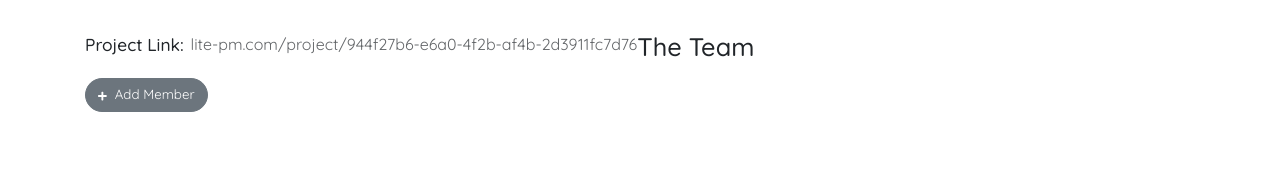
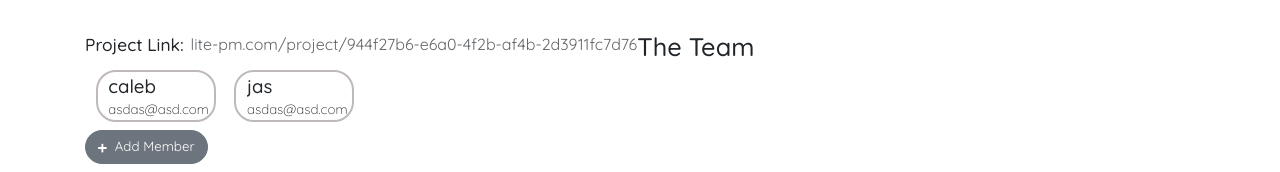
Before and after one commit to CaioCamatta/Lite-PM-frontend, a Next.js app in the folder lite-pm/: page /components/AppPage in a window 1280 px wide. Shown: the part 124-296 px from the top of the page. Built offline with nearby package versions, Linux system fonts and the light colour scheme; no server answers.

Commit message:
fix more bugs

```diff
--- a/lite-pm/pages/components/AppPage.js
+++ b/lite-pm/pages/components/AppPage.js
@@ -36,10 +36,26 @@ class AppPage extends Component {
       teamMembers: [],
       project: {
         projectId: "944f27b6-e6a0-4f2b-af4b-2d3911fc7d76",
-        Task: [  //Tasks
-          { taskId: "23123413", userId: "jas", title: "some task", status: "inProgress" }, //
-          { taskId: "23129413", userId: -1, title: "another task", status: "todo" },
-          { taskId: "1234", userId: "caleb", title: "todo task", status: "inProgress" },
+        Task: [
+          //Tasks
+          {
+            taskId: "23123413",
+            userId: "jas",
+            title: "some task",
+            status: "inProgress",
+          }, //
+          {
+            taskId: "23129413",
+            userId: -1,
+            title: "another task",
+            status: "todo",
+          },
+          {
+            taskId: "1234",
+            userId: "caleb",
+            title: "todo task",
+            status: "inProgress",
+          },
         ],
         documents: [
           {
@@ -54,7 +70,7 @@ class AppPage extends Component {
             userId: "caleb",
             email: "asdas@asd.com",
             name: "caleb",
-            taskList: []
+            taskList: [],
           },
           {
             userId: "jas",
@@ -86,17 +102,16 @@ class AppPage extends Component {
   }
 
   componentDidMount() {
-
-    // let project = window.location.href.toString();
-    // let testcase = project.split("/projects/");
-    // this.setState(
-    //   {
-    //     projectId: testcase[1],
-    //   },
-    //   () => {
-    //     this.getProjectDetails();
-    //   }
-    // );
+    let project = window.location.href.toString();
+    let testcase = project.split("/projects/");
+    this.setState(
+      {
+        projectId: testcase[1],
+      },
+      () => {
+        this.getProjectDetails();
+      }
+    );
 
     //reset the member task lists
     let members = this.state.project.Member;
@@ -142,9 +157,8 @@ class AppPage extends Component {
         }
       }
 
-      this.setState({ Member: members, todoTasks: todos })
+      this.setState({ Member: members, todoTasks: todos });
     });
-
   };
 
   toggleAddTaskModal = () => {
@@ -268,16 +282,6 @@ class AppPage extends Component {
 
   addTeamMember() {
     this.toggleAddMemberModal();
-    let members = this.state.teamMembers;
-    members.push(
-      <TeamMember
-        key={uuid()}
-        name={this.state.memberName}
-        email={this.state.memberEmail}
-        git={this.state.memberGit}
-        phone={this.state.memberPhone}
-      ></TeamMember>
-    );
 
     //This creates members into the database
     //const queryString = window.location.search;
@@ -285,16 +289,18 @@ class AppPage extends Component {
     //const projectId = urlParams.get('projectId');
     //Used for testing need to remove after for production
     const projectId = this.state.project.projectId;
+    console.log(projectId);
     axios.post(`${baseUrl}/api/members/create`, {
       projectId: projectId,
       name: this.state.memberName,
       email: this.state.memberEmail,
       github: this.state.memberGit,
       phone: this.state.memberPhone,
-    });
+    }).then(()=>{this.getProjectDetails()});
+
+
 
     this.setState({
-      teamMembers: members,
       memberName: "Name",
       memberEmail: "Email",
       memberGit: "Github Link",
@@ -383,8 +389,8 @@ class AppPage extends Component {
     //loop through timeline references
     //if draggable x,y is close to a reference, get that references memberID and set the tasks userId to that memberID
     //when changing the userId, we must update the database (for now just change it in the state if possible)
-    console.log(reference)
-    console.log(this.timelineReferences)
+    console.log(reference);
+    console.log(this.timelineReferences);
     for (let i = 0; i < timelineKeys.length; i++) {
       let timelineY =
         this.timelineReferences[
@@ -410,7 +416,6 @@ class AppPage extends Component {
             //if its currently inProgress and moved to todo, then set userId to null and change to todo
             //if its in progress and moves to completed then just change the status
             if (tasks[j].taskId === reference.props.taskID) {
-
               tasks[j].userId = this.timelineReferences[
                 timelineKeys[i]
               ].current.props.memberID;
@@ -418,7 +423,7 @@ class AppPage extends Component {
             }
           }
 
-          this.setState({ Task: tasks}, () => {
+          this.setState({ Task: tasks }, () => {
             this.refreshTasks();
           });
         }
@@ -427,25 +432,26 @@ class AppPage extends Component {
     }
   };
 
-  // getProjectDetails = () => {
-  //   return axios
-  //     .get(`${baseUrl}/api/project/get/${this.state.projectId}`, {})
-  //     .then(
-  //       (res) => {
-  //         this.setState(
-  //           {
-  //             project: res.data,
-  //           },
-  //           () => {
-  //             console.log(this.state.project);
-  //           }
-  //         );
-  //       },
-  //       (err) => {
-  //         console.log(err);
-  //       }
-  //     );
-  // };
+  getProjectDetails = () => {
+    console.log("here")
+    return axios
+      .get(`${baseUrl}/api/project/get/${this.state.projectId}`, {})
+      .then(
+        (res) => {
+          this.setState(
+            {
+              project: res.data,
+            },
+            () => {
+              console.log(this.state.project);
+            }
+          );
+        },
+        (err) => {
+          console.log(err);
+        }
+      );
+  };
 
   render() {
     const commonProps = {
@@ -464,7 +470,18 @@ class AppPage extends Component {
             />
             <h2 className={styles.h2}>The Team</h2>
             {/* add map for team members */}
-            <div className="d-flex">{this.state.teamMembers}</div>
+            <div className="d-flex">
+              {this.state.project.Member.map((member) => {
+                return(
+                <TeamMember
+                  key={uuid()}
+                  name={member.name}
+                  email={member.email}
+                  git={member.github}
+                  phone={member.phone}
+                ></TeamMember>);
+              })}
+            </div>
             <Button
               color="secondary mt-2"
               className={styles.add}
@@ -499,8 +516,6 @@ class AppPage extends Component {
       </Layout>
     );
   }
-
-
 }
 
 export default AppPage;
--- a/lite-pm/pages/components/Timeline.js
+++ b/lite-pm/pages/components/Timeline.js
@@ -69,7 +69,7 @@ export default class Timeline extends Component {
                 memberID={member.userId}
                 name={member.name}
                 ref={timelineRef}
-                tasks={member.taskList.map((task) => {
+                tasks={member.taskList?.map((task) => {
                   let taskRef = React.createRef();
                   this.props.addTaskReference(task.taskId, taskRef);
                   return (
```
Lines whose indentation alone changed are shown as unchanged.
